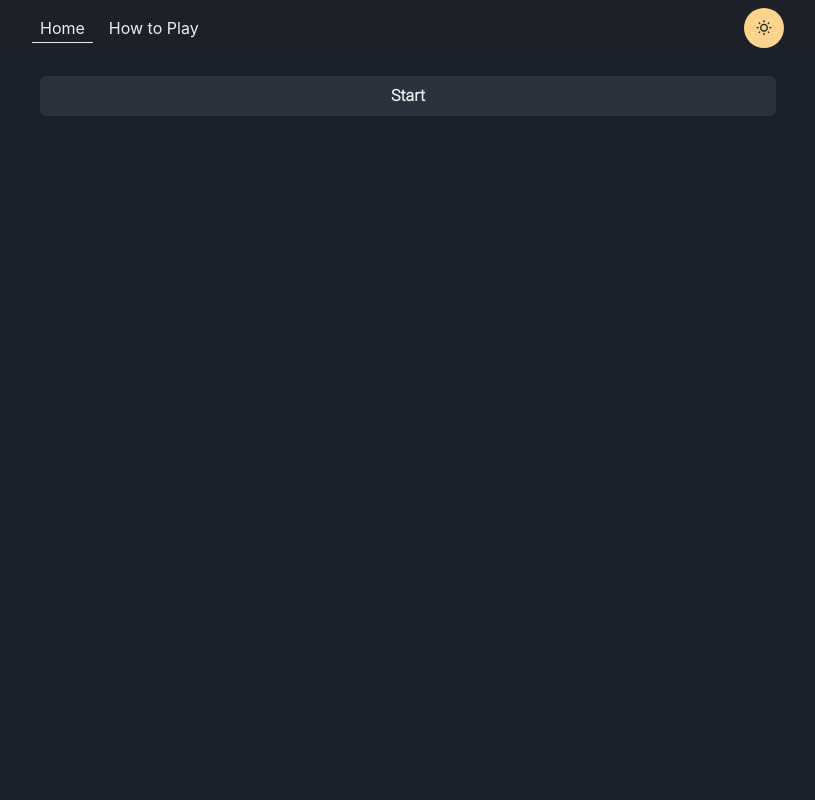
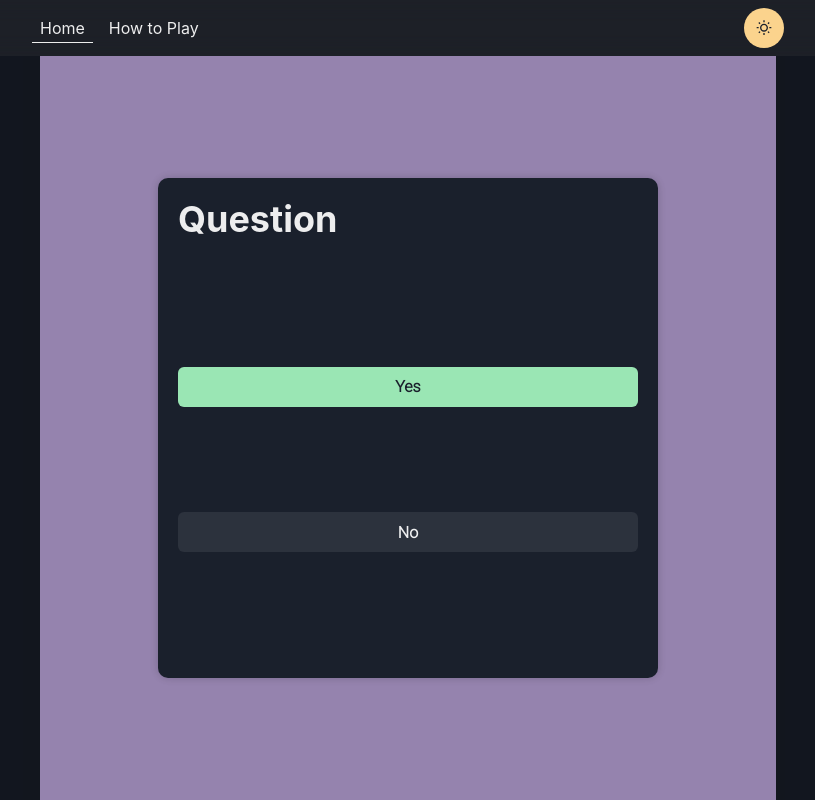
Before and after one commit to angelzxz1/chupetin, a Next.js app: page / in a window 1280 px wide. Shown: the whole page, without its empty margins (232-1047 px from the left). Built offline with nearby package versions, Linux system fonts and the light colour scheme.

Commit message:
modified components, changed the theme, added a modal

```diff
--- a/components/layouts/main.js
+++ b/components/layouts/main.js
@@ -4,7 +4,7 @@ import { Box, Container, Grid, GridItem } from "@chakra-ui/react";
 const Main = (props) => {
   const { children, router, tittle } = props;
   return (
-    <Box as="main" pb={8}>
+    <Box as="main">
       <Head>
         <meta charSet="utf-8" />
         <meta name="viewport" content="initial-scale=1.0, width=device-width" />
--- /dev/null
+++ b/libs/colors.js
@@ -0,0 +1,2 @@
+const colors = {};
+export default colors;
--- /dev/null
+++ b/libs/preguntas/penaltie.js
@@ -0,0 +1 @@
+const penalties = {};
--- /dev/null
+++ b/libs/preguntas/questions.js
@@ -0,0 +1,2 @@
+const questions = {};
+export default questions;
--- a/libs/theme.js
+++ b/libs/theme.js
@@ -1,13 +1,21 @@
 import { extendTheme } from "@chakra-ui/react";
+import { mode } from "@chakra-ui/theme-tools";
+import sizes from "./sizes";
 
 const theme = extendTheme({
   config: {
     initialColorMode: "dark",
     useSystemColorMode: false,
-    disableTransitionOnChange: false,
+    disableTransitionOnChange: false
   },
   fonts: {},
   colors: {},
-  styles: {},
+  styles: {
+    global: {
+      fontFamily: "'M PLUS Rounded 1c', sans-serif"
+    }
+  },
+  sizes: sizes
 });
+console.log(theme);
 export default theme;
--- a/pages/index.js
+++ b/pages/index.js
@@ -1,12 +1,72 @@
-import { Box, Flex, Heading, Button } from "@chakra-ui/react";
+import {
+  Box,
+  Flex,
+  Heading,
+  Button,
+  Grid,
+  useColorModeValue,
+} from "@chakra-ui/react";
+import { useState } from "react";
+const QuestionModal = ({ showModal, setShowModal }) => {
+  return (
+    <Flex
+      w="100%"
+      h="r.v.14"
+      position="fixed"
+      top={14}
+      left="0"
+      zIndex="100"
+      justifyContent="center"
+      alignItems="center"
+      display={showModal ? "flex" : "none"}
+      bg="rgba(0,0,0,0.3)"
+    >
+      <Grid
+        w="500px"
+        h="500px"
+        borderRadius="10px"
+        boxShadow="0 0 10px 0 rgba(0,0,0,0.2)"
+        p="20px"
+        bg={useColorModeValue("white", "gray.800")}
+      >
+        <Heading mb="20px">Question</Heading>
 
-const QuestionModal = ({}) => {};
+        <Button
+          onClick={() => {
+            setShowModal(false);
+          }}
+          colorScheme="green"
+        >
+          Yes
+        </Button>
+        <Button>No</Button>
+      </Grid>
+    </Flex>
+  );
+};
 
 const Main = () => {
+  const [fullH, setFullH] = useState("calc(100vh - 3.5rem)");
+  const [showModal, setShowModal] = useState(true);
   return (
     <Flex fontFamily="roboto" direction="column">
-      <Flex mt={5} w="100%" direction="column">
-        <Button>Start</Button>
+      <Flex
+        // ref={elementRef}
+        h={fullH}
+        justify="center"
+        align="center"
+        transition="all 0.5s ease-in-out"
+        bg="purple.200"
+      >
+        <Button
+          onClick={() => {
+            setFullH("20");
+            setShowModal(true);
+          }}
+        >
+          Start
+        </Button>
+        <QuestionModal showModal={showModal} setShowModal={setShowModal} />
       </Flex>
     </Flex>
   );
```
Also changed, not shown: libs/preguntas/culture.js (added), libs/preguntas/dares.js (added), libs/preguntas/rules.js (added), libs/sizes.js (added).
